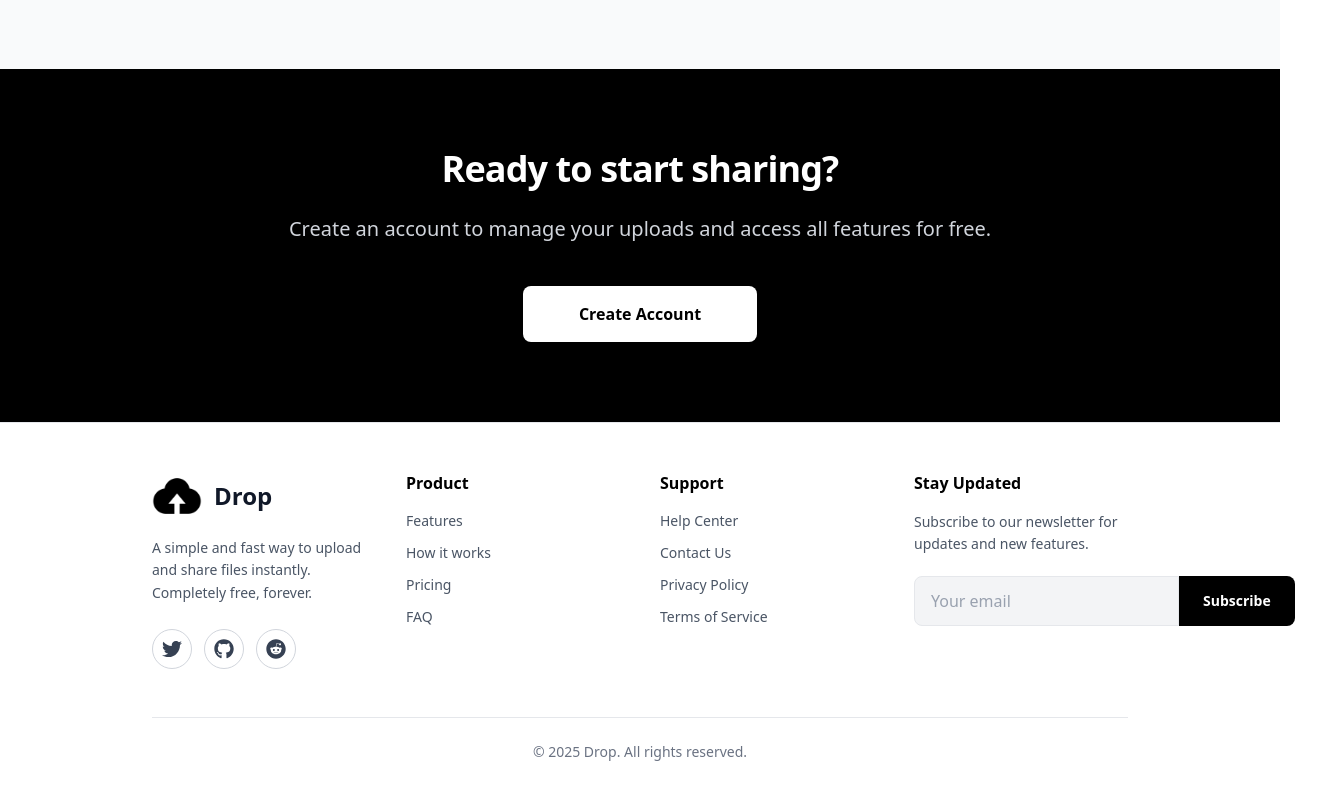
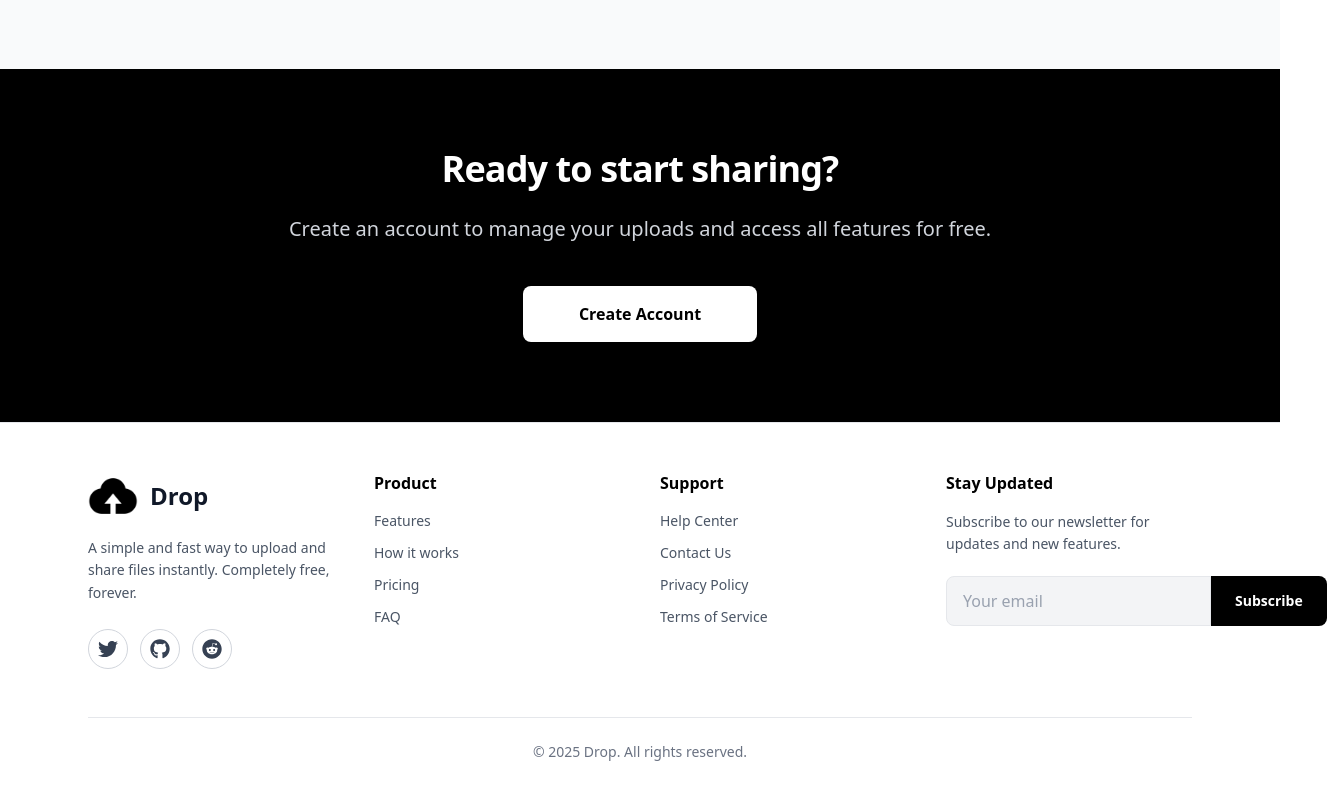
Before and after one commit to Gazi2050/Drop, a Next.js app: page / in a window 1280 px wide. Shown: the part 4158-4958 px from the top of the page, 1327 px wide, since content can reach past the window. Built offline with nearby package versions, Linux system fonts and the light colour scheme.

Commit message:
initial deploy

```diff
--- a/src/components/Footer.tsx
+++ b/src/components/Footer.tsx
@@ -27,7 +27,7 @@
 const Footer = () => {
     return (
         <footer className="bg-white text-black border-t border-gray-200 mt-auto py-12">
-            <div className="max-w-5xl mx-auto px-6">
+            <div className="max-w-6xl mx-auto px-6">
                 <div
                     className="
                     grid
```
